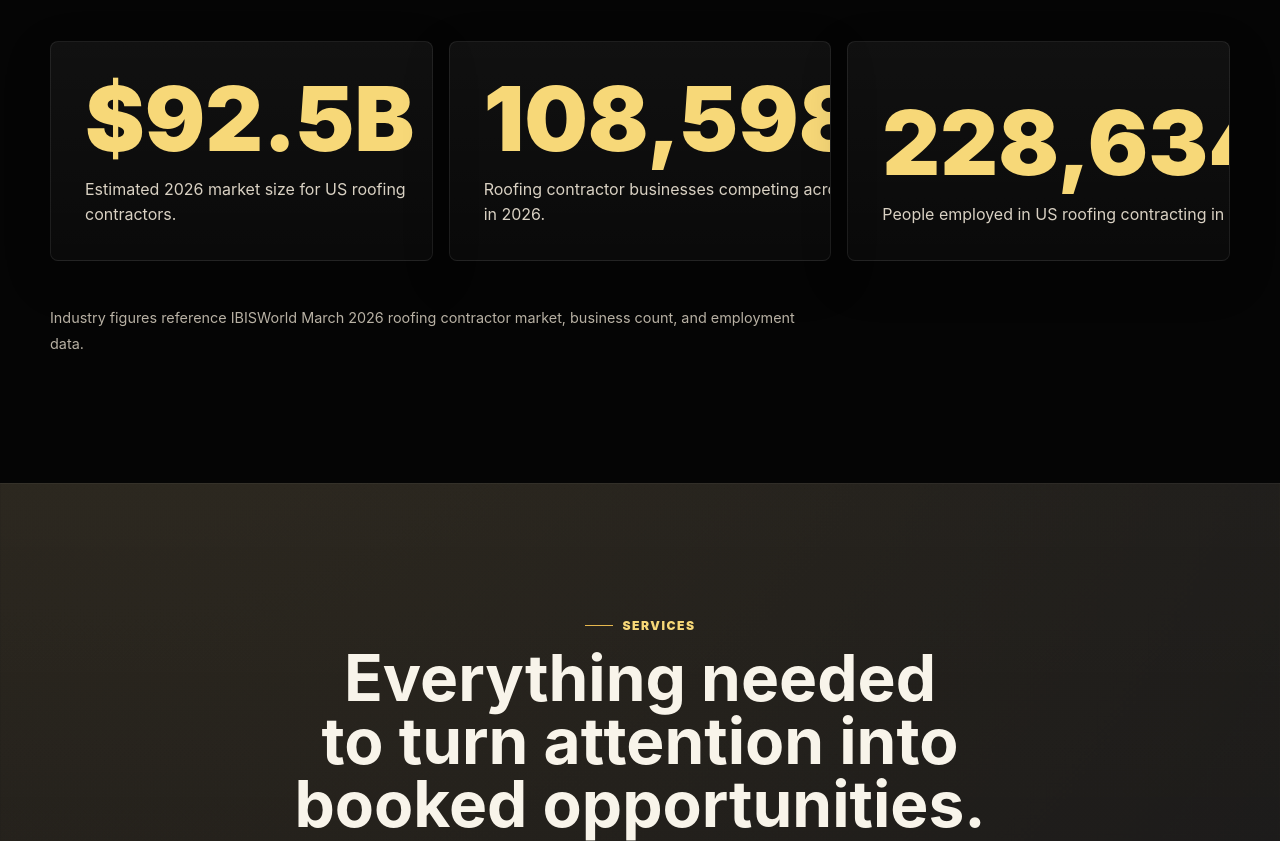
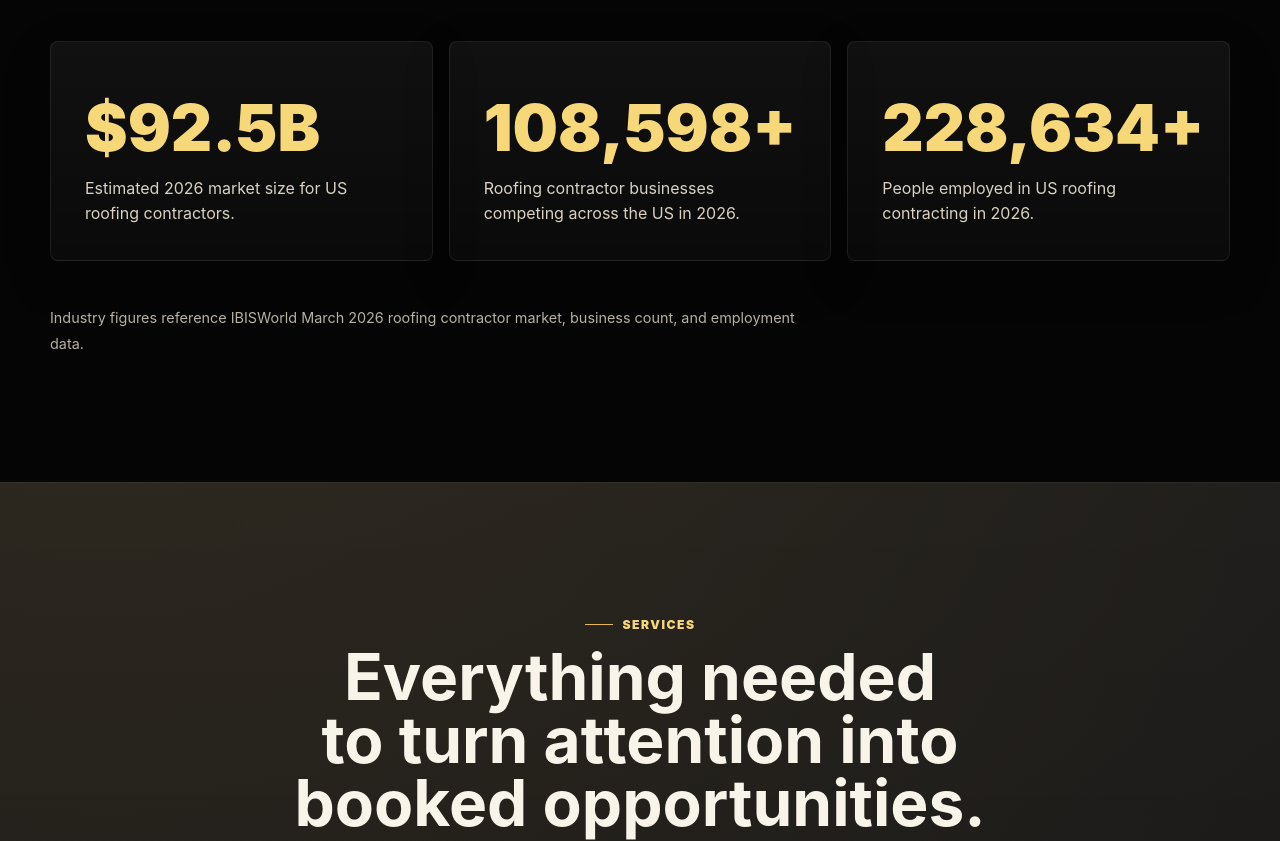
Before and after one commit to awwyan9368/RawReachWebSite, a website: page index.html in a window 1280 px wide. Shown: the part 1607-2448 px from the top of the page. Drawn offline with Linux system fonts and the light colour scheme; files whose address does not match are found by name.

Commit message:
Update grid layout and font size in styles.css

```diff
--- a/styles.css
+++ b/styles.css
@@ -498,7 +498,7 @@ button {
 
 .stat-grid {
   display: grid;
-  grid-template-columns: repeat(3, minmax(0, 1fr));
+  grid-template-columns: repeat(auto-fit, minmax(280px, 1fr));
   gap: 16px;
 }
 
@@ -546,9 +546,10 @@ button {
 .stat-number {
   display: block;
   color: var(--gold-2);
-  font-size: clamp(2.5rem, 7vw, 5.8rem);
+  font-size: clamp(2rem, 5vw, 5rem);
   font-weight: 950;
-  line-height: 0.95;
+  line-height: 1;
+  overflow-wrap: break-word;
 }
 
 .stat-card p {
```
